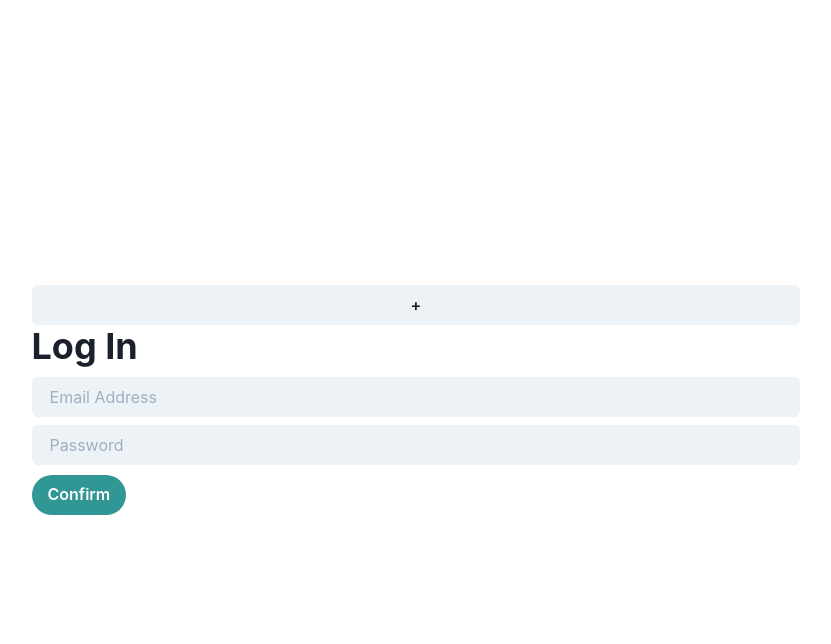
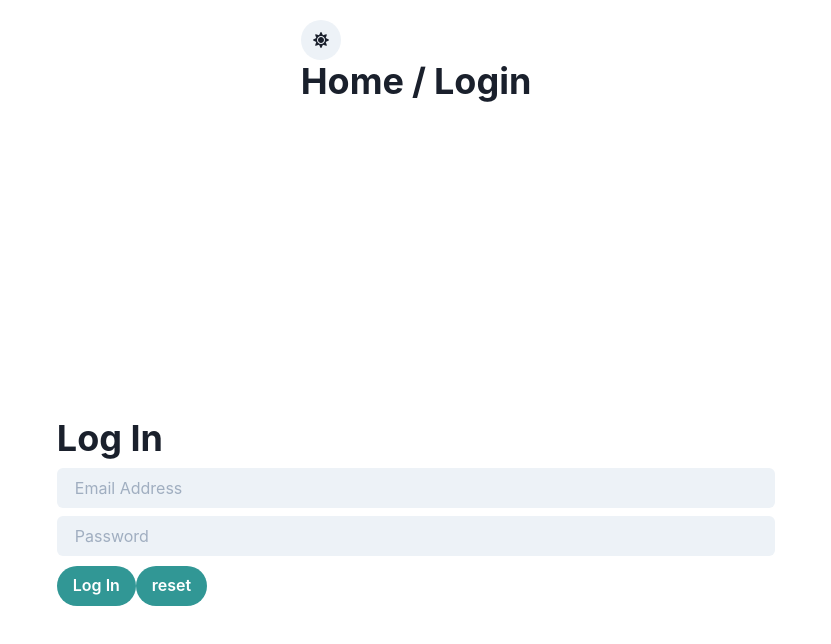
Before and after one commit to turkiBash/firebase-chakra, a React (Create React App) app: page / in a window 1280 px wide. Shown: the top 644 px of the page, without its empty margins (224-1055 px from the left). Built offline with nearby package versions, Linux system fonts and the light colour scheme.

Commit message:
Added heading and pages

```diff
--- a/package.json
+++ b/package.json
@@ -12,6 +12,7 @@
     "framer-motion": "4",
     "react": "^17.0.2",
     "react-dom": "^17.0.2",
+    "react-icons": "^4.2.0",
     "react-scripts": "4.0.3",
     "web-vitals": "^1.0.1"
   },
--- a/public/index.html
+++ b/public/index.html
@@ -2,7 +2,6 @@
 <html lang="en">
   <head>
     <meta charset="utf-8" />
-    <link rel="icon" href="%PUBLIC_URL%/favicon.ico" />
     <meta name="viewport" content="width=device-width, initial-scale=1" />
     <meta name="theme-color" content="#000000" />
     <meta
--- a/src/App.js
+++ b/src/App.js
@@ -1,24 +1,17 @@
-import {Button, Flex, Heading, Input, useColorMode, useColorModeValue} from "@chakra-ui/react"
+import React from "react"
+import Login from "./components/Login";
+import LoginPage from "./components/pages/LoginPage";
 
 
 function App() {
 
-  const { toggleColorMode } = useColorMode()
-  const darkMode = useColorModeValue("gray.100", "gray 60")
+
 
   return (
+      <App />,
+          <Login />,
+          <LoginPage />
 
-<Flex height="100vh" alignItems="center" justifyContent="center">
-  <Flex direction="column" background="darkMode" p={14} rounded={6}>
-    <Button onClick={toggleColorMode}>+</Button>
-  <Heading>
-    Log In
-    <Input type="email" placeholder="Email Address" variant="filled" />
-    <Input type="Password" placeholder="Password" variant="filled" mb="6px" />
-    <Button colorScheme="teal" height="2.5rem" rounded="10vh" onClick="Submit">Confirm</Button>
-  </Heading>
-  </Flex>
-</Flex>
   );
 }
 
--- /dev/null
+++ b/src/components/Login.js
@@ -0,0 +1,20 @@
+import {Button, Flex, Heading, Input, VStack} from "@chakra-ui/react";
+
+const Login = () => {
+
+    return(
+        <Flex height="100vh" alignItems="center" justifyContent="center">
+            <Flex direction="column"  p={14} rounded={6}>
+                <Heading >Log In
+                    <form >
+                    <Input type="email" placeholder="Email Address" variant="filled" />
+                    <Input type="Password" placeholder="Password" variant="filled" mb="6px" />
+                    <Button textAlign="center" colorScheme="teal" height="2.5rem" rounded="10vh" onClick="Submit">Log In</Button>
+                    <Button textAlign="center" colorScheme="teal" height="2.5rem" rounded="10vh" onClick="ResetPassword">reset</Button>
+                    </form>
+                </Heading>
+            </Flex>
+        </Flex>
+    )
+}
+export default Login
--- /dev/null
+++ b/src/components/pages/LoginPage.js
@@ -0,0 +1,26 @@
+import {Breadcrumb, BreadcrumbItem, BreadcrumbLink, Heading, IconButton, VStack} from "@chakra-ui/react";
+import Login from "../Login";
+import {FaSun, FaMoon} from "react-icons/fa";
+
+const LoginPage = () => {
+
+    return (
+        <VStack p={4}>
+            <Heading >
+                <IconButton icon={<FaSun/>} isRound="true" size="md" alignSelf="flex-end"/>
+                <Breadcrumb>
+                    <BreadcrumbItem>
+                        <BreadcrumbLink href="#www.google.com">Home</BreadcrumbLink>
+                            </BreadcrumbItem>
+
+                            <BreadcrumbItem>
+                        <BreadcrumbLink href="Login">Login</BreadcrumbLink>
+                    </BreadcrumbItem>
+
+                </Breadcrumb>
+            </Heading>
+            <Login/>
+        </VStack>
+    )
+}
+export default LoginPage
```
Also changed, not shown: 1 other file (tests, documents, lock files or other folders).
